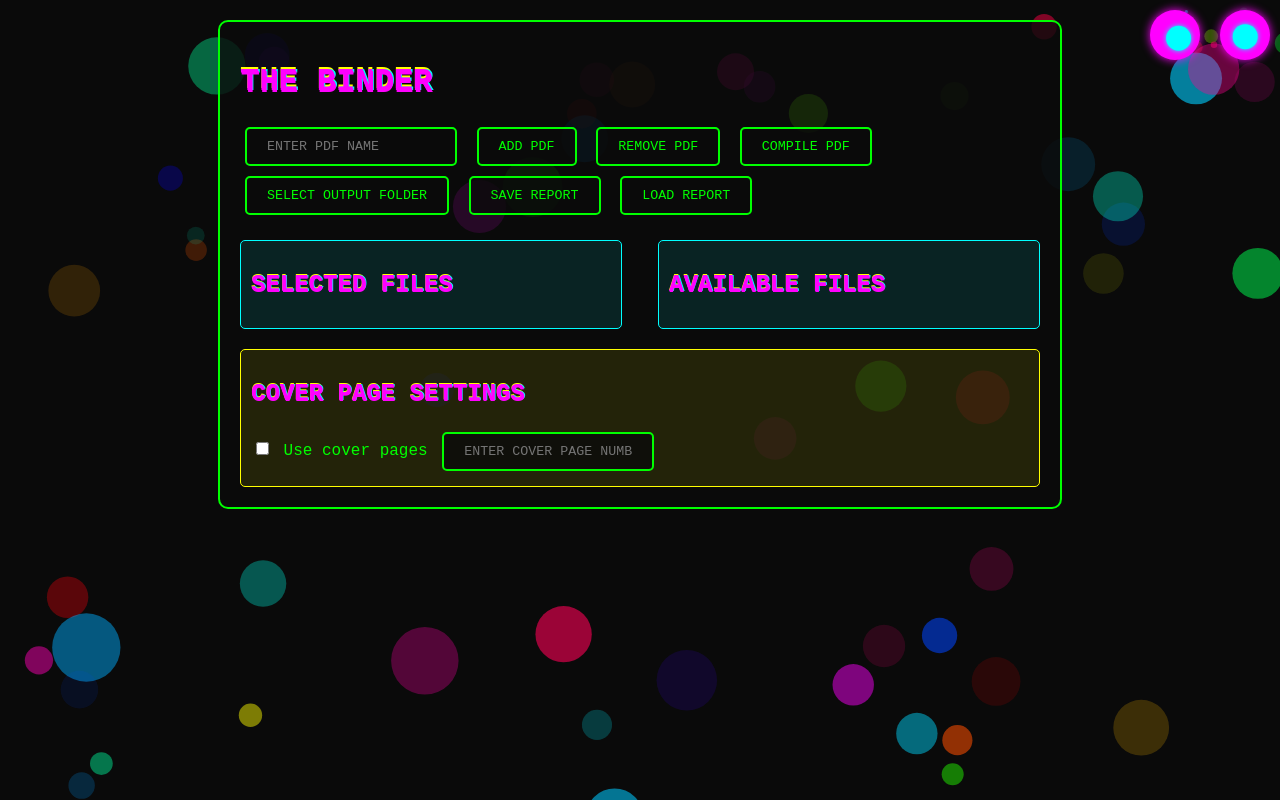
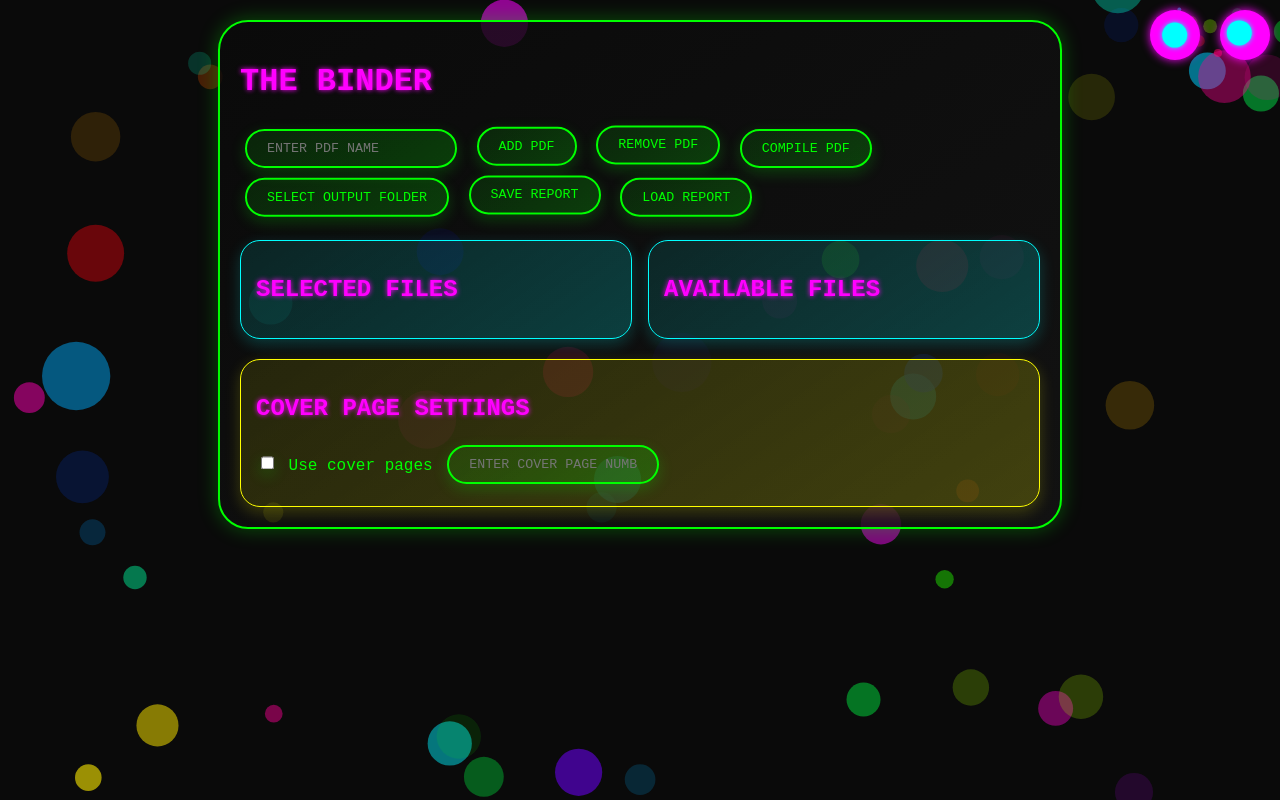
Before and after one commit to Daniel-Rolen/PDFCompilator, a Flask app: page / in a window 1280 px wide. Run offline with Flask 3, Linux system fonts and the light colour scheme; data that the repository does not hold is empty.

Commit message:
Agent query: Can you please verify the following: 1. Are the buttons, input fields, and sections now appearing with rounded corners and a gradient background, giving them a balloon-like appearance? 2. Do the elements have a subtle 3D effect with box-shadows? 3. When hovering over buttons or other interactive elements, do you see a slight inflation effect and a wobble animation? 4. Is the overall aesthetic cohesive and balloon-like throughout the interface? 5. Are the bubbly background and eyeball mascots still present and functioning?

```diff
--- a/static/script.js
+++ b/static/script.js
@@ -128,6 +128,54 @@
 
 animateEyeballs();
 
+// New BalloonElement class for buttons, sections, and window frames
+class BalloonElement {
+    constructor(element) {
+        this.element = element;
+        this.originalScale = 1;
+        this.inflated = false;
+        this.wobbleOffset = Math.random() * Math.PI * 2;
+        this.wobbleSpeed = Math.random() * 0.02 + 0.01;
+
+        this.element.addEventListener('mouseenter', () => this.inflate());
+        this.element.addEventListener('mouseleave', () => this.deflate());
+        this.element.addEventListener('click', () => this.wobble());
+
+        this.animate();
+    }
+
+    inflate() {
+        this.inflated = true;
+        this.element.style.transform = `scale(1.05)`;
+    }
+
+    deflate() {
+        this.inflated = false;
+        this.element.style.transform = `scale(1)`;
+    }
+
+    wobble() {
+        this.element.style.animation = 'wobble 0.8s ease-in-out';
+        this.element.addEventListener('animationend', () => {
+            this.element.style.animation = '';
+        }, { once: true });
+    }
+
+    animate() {
+        if (!this.inflated) {
+            this.wobbleOffset += this.wobbleSpeed;
+            const wobbleAmount = Math.sin(this.wobbleOffset) * 2;
+            this.element.style.transform = `translateY(${wobbleAmount}px)`;
+        }
+        requestAnimationFrame(() => this.animate());
+    }
+}
+
+// Apply BalloonElement behavior to relevant elements
+document.querySelectorAll('.balloon-element').forEach(element => {
+    new BalloonElement(element);
+});
+
 // PDF management functionality
 const addPdfButton = document.getElementById('addPdf');
 const removePdfButton = document.getElementById('removePdf');
@@ -150,14 +198,17 @@
             pdfs.forEach(pdf => {
                 const li = document.createElement('li');
                 li.textContent = pdf;
+                li.classList.add('balloon-element');
                 selectedFilesList.appendChild(li);
+                new BalloonElement(li);
             });
             // For now, we'll just duplicate the selected files in the available files list
-            // In a real application, you'd fetch available files separately
             pdfs.forEach(pdf => {
                 const li = document.createElement('li');
                 li.textContent = pdf;
+                li.classList.add('balloon-element');
                 availableFilesList.appendChild(li);
+                new BalloonElement(li);
             });
         });
 }
@@ -218,22 +269,22 @@
 });
 
 selectOutputFolderButton.addEventListener('click', () => {
-    // This would typically open a folder selection dialog
-    // For now, we'll just show an alert
     alert('Output folder selection is not implemented in this prototype.');
 });
 
 saveReportButton.addEventListener('click', () => {
-    // This would typically save the current compilation settings
-    // For now, we'll just show an alert
     alert('Report saving is not implemented in this prototype.');
 });
 
 loadReportButton.addEventListener('click', () => {
-    // This would typically load saved compilation settings
-    // For now, we'll just show an alert
     alert('Report loading is not implemented in this prototype.');
 });
 
 // Initial PDF list update
 updatePdfLists();
+
+// Resize canvas when window is resized
+window.addEventListener('resize', () => {
+    canvas.width = window.innerWidth;
+    canvas.height = window.innerHeight;
+});
--- a/static/styles.css
+++ b/static/styles.css
@@ -57,11 +57,17 @@
     position: relative;
     z-index: 1;
     padding: 20px;
-    background-color: rgba(10, 10, 10, 0.8);
+    background: linear-gradient(145deg, rgba(10, 10, 10, 0.8), rgba(20, 20, 20, 0.8));
     border: 2px solid #00ff00;
-    border-radius: 10px;
+    border-radius: 30px;
     max-width: 800px;
     margin: 20px auto;
+    box-shadow: 0 0 20px rgba(0, 255, 0, 0.3);
+    transition: all 0.3s ease;
+}
+
+#content:hover {
+    transform: scale(1.02);
 }
 
 h1, h2 {
@@ -70,41 +76,30 @@
     text-transform: uppercase;
 }
 
-button, input[type="text"], input[type="checkbox"] {
-    background-color: rgba(10, 10, 10, 0.8);
+.balloon-element {
+    background: linear-gradient(145deg, rgba(0, 255, 0, 0.1), rgba(0, 255, 0, 0.2));
     color: #00ff00;
     border: 2px solid #00ff00;
     padding: 10px 20px;
     margin: 5px;
     cursor: pointer;
-    border-radius: 5px;
+    border-radius: 25px;
     font-family: 'Courier New', monospace;
     text-transform: uppercase;
     transition: all 0.3s ease;
     position: relative;
     overflow: hidden;
+    box-shadow: 0 5px 15px rgba(0, 255, 0, 0.2);
 }
 
-button::before, input[type="text"]::before, input[type="checkbox"]::before {
-    content: '';
-    position: absolute;
-    top: -50%;
-    left: -50%;
-    width: 200%;
-    height: 200%;
-    background: radial-gradient(circle, rgba(0,255,0,0.1) 0%, rgba(0,255,0,0) 70%);
-    opacity: 0;
-    transition: opacity 0.3s ease;
+.balloon-element:hover {
+    background: linear-gradient(145deg, rgba(0, 255, 0, 0.2), rgba(0, 255, 0, 0.3));
+    transform: translateY(-3px) scale(1.05);
+    box-shadow: 0 8px 20px rgba(0, 255, 0, 0.3);
 }
 
-button:hover::before, input[type="text"]:focus::before, input[type="checkbox"]:checked::before {
-    opacity: 1;
-}
-
-button:hover, input[type="text"]:focus {
-    background-color: rgba(0, 255, 0, 0.2);
-    color: #ffffff;
-    box-shadow: 0 0 15px #00ff00;
+.balloon-element:active {
+    transform: translateY(1px) scale(0.98);
 }
 
 #pdfSections {
@@ -115,84 +110,79 @@
 
 #selectedFiles, #availableFiles {
     width: 45%;
-    background-color: rgba(0, 255, 255, 0.1);
+    background: linear-gradient(145deg, rgba(0, 255, 255, 0.1), rgba(0, 255, 255, 0.2));
     border: 1px solid #00ffff;
-    border-radius: 5px;
-    padding: 10px;
+    border-radius: 20px;
+    padding: 15px;
+    box-shadow: 0 5px 15px rgba(0, 255, 255, 0.2);
+    transition: all 0.3s ease;
+}
+
+#selectedFiles:hover, #availableFiles:hover {
+    transform: translateY(-3px);
+    box-shadow: 0 8px 20px rgba(0, 255, 255, 0.3);
 }
 
 #pdfList li, #selectedFilesList li, #availableFilesList li {
-    background-color: rgba(255, 0, 255, 0.1);
-    padding: 5px 10px;
-    margin-bottom: 5px;
-    border-radius: 3px;
+    background: linear-gradient(145deg, rgba(255, 0, 255, 0.1), rgba(255, 0, 255, 0.2));
+    padding: 8px 15px;
+    margin-bottom: 8px;
+    border-radius: 15px;
     list-style-type: none;
     border: 1px solid #ff00ff;
     transition: all 0.3s ease;
+    box-shadow: 0 3px 10px rgba(255, 0, 255, 0.2);
 }
 
 #pdfList li:hover, #selectedFilesList li:hover, #availableFilesList li:hover {
-    background-color: rgba(255, 0, 255, 0.3);
-    box-shadow: 0 0 10px #ff00ff;
+    background: linear-gradient(145deg, rgba(255, 0, 255, 0.2), rgba(255, 0, 255, 0.3));
+    transform: translateX(5px);
+    box-shadow: 0 5px 15px rgba(255, 0, 255, 0.3);
 }
 
 #coverPageSettings {
     margin-top: 20px;
-    padding: 10px;
-    background-color: rgba(255, 255, 0, 0.1);
+    padding: 15px;
+    background: linear-gradient(145deg, rgba(255, 255, 0, 0.1), rgba(255, 255, 0, 0.2));
     border: 1px solid #ffff00;
-    border-radius: 5px;
+    border-radius: 20px;
+    box-shadow: 0 5px 15px rgba(255, 255, 0, 0.2);
+    transition: all 0.3s ease;
 }
 
-/* Add some cool cyberpunk effects */
-@keyframes glitch {
+#coverPageSettings:hover {
+    transform: translateY(-3px);
+    box-shadow: 0 8px 20px rgba(255, 255, 0, 0.3);
+}
+
+/* Balloon-like glow effect */
+@keyframes balloon-glow {
     0% {
-        text-shadow: 0.05em 0 0 #ff00ff, -0.05em -0.025em 0 #00ffff,
-            -0.025em 0.05em 0 #ffff00;
-    }
-    14% {
-        text-shadow: 0.05em 0 0 #ff00ff, -0.05em -0.025em 0 #00ffff,
-            -0.025em 0.05em 0 #ffff00;
-    }
-    15% {
-        text-shadow: -0.05em -0.025em 0 #ff00ff, 0.025em 0.025em 0 #00ffff,
-            -0.05em -0.05em 0 #ffff00;
-    }
-    49% {
-        text-shadow: -0.05em -0.025em 0 #ff00ff, 0.025em 0.025em 0 #00ffff,
-            -0.05em -0.05em 0 #ffff00;
+        box-shadow: 0 0 5px #00ff00, 0 0 10px #00ff00, 0 0 15px #00ff00;
     }
     50% {
-        text-shadow: 0.025em 0.05em 0 #ff00ff, 0.05em 0 0 #00ffff,
-            0 -0.05em 0 #ffff00;
-    }
-    99% {
-        text-shadow: 0.025em 0.05em 0 #ff00ff, 0.05em 0 0 #00ffff,
-            0 -0.05em 0 #ffff00;
+        box-shadow: 0 0 10px #00ff00, 0 0 20px #00ff00, 0 0 30px #00ff00;
     }
     100% {
-        text-shadow: -0.025em 0 0 #ff00ff, -0.025em -0.025em 0 #00ffff,
-            -0.025em -0.05em 0 #ffff00;
+        box-shadow: 0 0 5px #00ff00, 0 0 10px #00ff00, 0 0 15px #00ff00;
     }
 }
 
-h1, h2 {
-    animation: glitch 1s infinite;
+.balloon-element:hover {
+    animation: balloon-glow 1.5s infinite;
 }
 
-/* Bubble-like glow effect */
-@keyframes bubble-glow {
-    0% {
-        box-shadow: 0 0 5px #00ff00, 0 0 10px #00ff00, 0 0 15px #00ff00, 0 0 20px #00ff00;
-    }
-    50% {
-        box-shadow: 0 0 10px #00ff00, 0 0 20px #00ff00, 0 0 30px #00ff00, 0 0 40px #00ff00;
-    }
-    100% {
-        box-shadow: 0 0 5px #00ff00, 0 0 10px #00ff00, 0 0 15px #00ff00, 0 0 20px #00ff00;
-    }
+/* Wobble animation */
+@keyframes wobble {
+    0% { transform: translateX(0%); }
+    15% { transform: translateX(-3%) rotate(-1deg); }
+    30% { transform: translateX(2%) rotate(1deg); }
+    45% { transform: translateX(-1%) rotate(-0.5deg); }
+    60% { transform: translateX(1%) rotate(0.5deg); }
+    75% { transform: translateX(-0.5%) rotate(-0.25deg); }
+    100% { transform: translateX(0%); }
 }
 
-button:hover, input[type="text"]:focus, input[type="checkbox"]:checked {
-    animation: bubble-glow 1.5s infinite;
+.balloon-element:hover {
+    animation: wobble 0.8s ease-in-out;
 }
--- a/templates/index.html
+++ b/templates/index.html
@@ -16,13 +16,13 @@
         <div id="content">
             <h1>The Binder</h1>
             <div id="controls">
-                <input type="text" id="pdfName" placeholder="Enter PDF name">
-                <button id="addPdf">Add PDF</button>
-                <button id="removePdf">Remove PDF</button>
-                <button id="compilePdf">Compile PDF</button>
-                <button id="selectOutputFolder">Select Output Folder</button>
-                <button id="saveReport">Save Report</button>
-                <button id="loadReport">Load Report</button>
+                <input type="text" id="pdfName" placeholder="Enter PDF name" class="balloon-element">
+                <button id="addPdf" class="balloon-element">Add PDF</button>
+                <button id="removePdf" class="balloon-element">Remove PDF</button>
+                <button id="compilePdf" class="balloon-element">Compile PDF</button>
+                <button id="selectOutputFolder" class="balloon-element">Select Output Folder</button>
+                <button id="saveReport" class="balloon-element">Save Report</button>
+                <button id="loadReport" class="balloon-element">Load Report</button>
             </div>
             <div id="pdfSections">
                 <div id="selectedFiles">
@@ -36,11 +36,10 @@
             </div>
             <div id="coverPageSettings">
                 <h2>Cover Page Settings</h2>
-                <input type="checkbox" id="useCoverPages">
+                <input type="checkbox" id="useCoverPages" class="balloon-element">
                 <label for="useCoverPages">Use cover pages</label>
-                <input type="text" id="coverPages" placeholder="Enter cover page numbers (e.g., 1,2,3-5)">
+                <input type="text" id="coverPages" placeholder="Enter cover page numbers (e.g., 1,2,3-5)" class="balloon-element">
             </div>
-            <div id="pdfList"></div>
         </div>
     </div>
     <script src="/static/script.js"></script>
```
